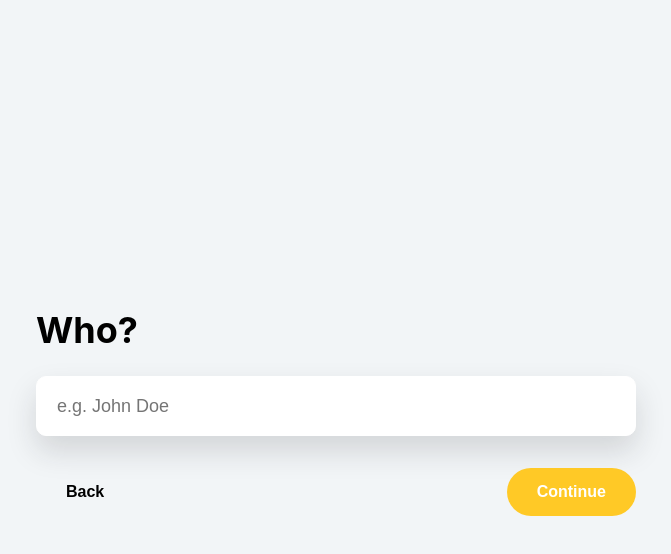
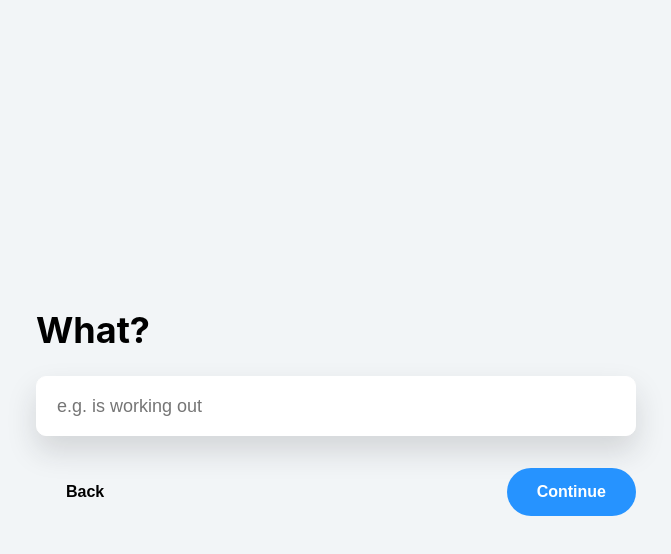
Before and after one commit to vaclav-zeman/sentence-builder, a React (Create React App) app: page / in a window 1280 px wide. Both pictures are taken after a click on the button "Continue". Shown: the top 554 px of the page, without its empty margins (304-975 px from the left). Built offline with nearby package versions, Linux system fonts and the light colour scheme.

Commit message:
Add redux and stuff

```diff
--- a/src/features/StepForm.tsx
+++ b/src/features/StepForm.tsx
@@ -1,19 +1,70 @@
 import React from 'react'
 import { Flex } from 'rebass'
+import { connect } from 'react-redux'
 
+import { IStore } from '../redux/rootReducer'
 import Input from '../ui/Input'
 import Title from '../ui/Title'
 import Button from '../ui/Button'
+import { Steps } from '../redux/Form/reducer'
+import { setActiveStep } from '../redux/Form/creators'
 
-const StepForm = () => (
-  <Flex width={600} flexDirection="column">
-    <Title>Who?</Title>
-    <Input type="text" placeholder="e.g. John Doe" />
-    <Flex mt={4} justifyContent="space-between">
-      <Button secondary>Back</Button>
-      <Button type="submit">Continue</Button>
+interface IProps {
+  activeStep: Steps
+  setActiveStep: (stepId: Steps) => void
+}
+
+type stepMessages = [string, string]
+
+interface IMessages {
+  [key: string]: stepMessages
+}
+
+// TODO
+const messages: IMessages = {
+  0: ['Who?', 'e.g. John Doe'],
+  1: ['What?', 'e.g. is working out'],
+  2: ['When?', 'e.g. at noon'],
+  3: ['Where?', 'e.g. at Home'],
+}
+
+const StepForm = ({ activeStep, setActiveStep }: IProps) => {
+  const [title, placeholder] = messages[activeStep]
+  const isFirst = activeStep === Steps.WHO
+
+  const handleSubmit = () => setActiveStep(activeStep + 1)
+  const handleGoBack = () => setActiveStep(activeStep - 1)
+
+  return (
+    <Flex width={600} flexDirection="column">
+      <Title>{title}</Title>
+      <Input type="text" placeholder={placeholder} />
+      <Flex mt={4} justifyContent="space-between">
+        {isFirst ? (
+          <span />
+        ) : (
+          <Button onClick={handleGoBack} secondary>
+            Back
+          </Button>
+        )}
+        <Button onClick={handleSubmit} type="submit">
+          Continue
+        </Button>
+      </Flex>
     </Flex>
-  </Flex>
-)
+  )
+}
 
-export default StepForm
+const mapDispatchToProps = (state: IStore) => {
+  const activeStep = state.Form.activeStep
+
+  return {
+    activeStep,
+    // isFinal: state.Form.activeStep === Steps.WHEN,
+  }
+}
+
+export default connect(
+  mapDispatchToProps,
+  { setActiveStep }
+)(StepForm)
--- /dev/null
+++ b/src/redux/Form/constants.ts
@@ -0,0 +1,3 @@
+export default {
+  SET_ACTIVE_STEP: 'FORM/SET_ACTIVE_STEP',
+}
--- /dev/null
+++ b/src/redux/Form/creators.ts
@@ -0,0 +1,14 @@
+import { Steps } from './reducer'
+import constants from './constants'
+
+interface SetActiveStepAction {
+  type: typeof constants.SET_ACTIVE_STEP
+  payload: { stepId: Steps }
+}
+
+export const setActiveStep = (stepId: Steps) => ({
+  type: constants.SET_ACTIVE_STEP,
+  payload: { stepId },
+})
+
+export type FormActionTypes = SetActiveStepAction
--- a/src/redux/Form/reducer.ts
+++ b/src/redux/Form/reducer.ts
@@ -1,16 +1,26 @@
-enum Steps {
-    WHO,
-    WHAT,
-    WHEN,
-    WHERE
+import constants from './constants'
+import { FormActionTypes } from './creators'
+
+export enum Steps {
+  WHO,
+  WHAT,
+  WHEN,
+  WHERE,
 }
 
-interface IFormState {
-    activeStep: Steps
+export interface IFormState {
+  activeStep: Steps
 }
 
 const initialState: IFormState = {
-    activeStep: Steps.WHO
+  activeStep: Steps.WHO,
 }
 
-export default (state = initialState) => state
+export default (state = initialState, action: FormActionTypes) => {
+  switch (action.type) {
+    case constants.SET_ACTIVE_STEP:
+      return { ...state, activeStep: action.payload.stepId }
+    default:
+      return state
+  }
+}
--- a/src/redux/rootReducer.ts
+++ b/src/redux/rootReducer.ts
@@ -1,5 +1,9 @@
 import { combineReducers } from 'redux'
-import Form from './Form/reducer'
+import Form, { IFormState } from './Form/reducer'
+
+export interface IStore {
+  Form: IFormState
+}
 
 export default combineReducers({
   Form,
--- a/src/theme.ts
+++ b/src/theme.ts
@@ -4,7 +4,7 @@ export interface ITheme {
 
 const theme: ITheme = {
   colors: {
-    primary: '#ffc926',
+    primary: '#2693ff',
     text: '#000',
     white: '#fff',
   },
```
Also changed, not shown: src/features/Form.tsx (added, +18 -0 lines).
